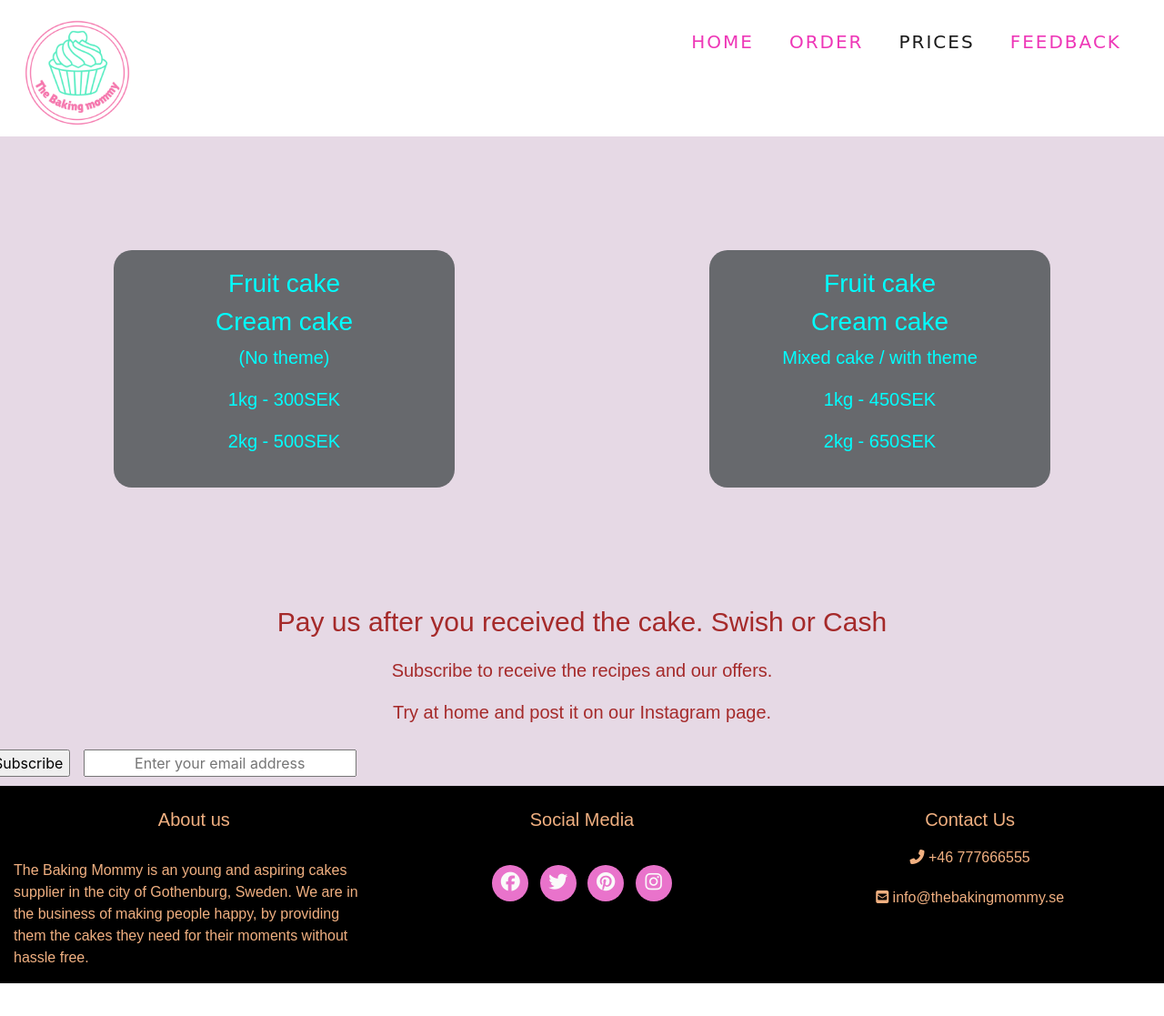
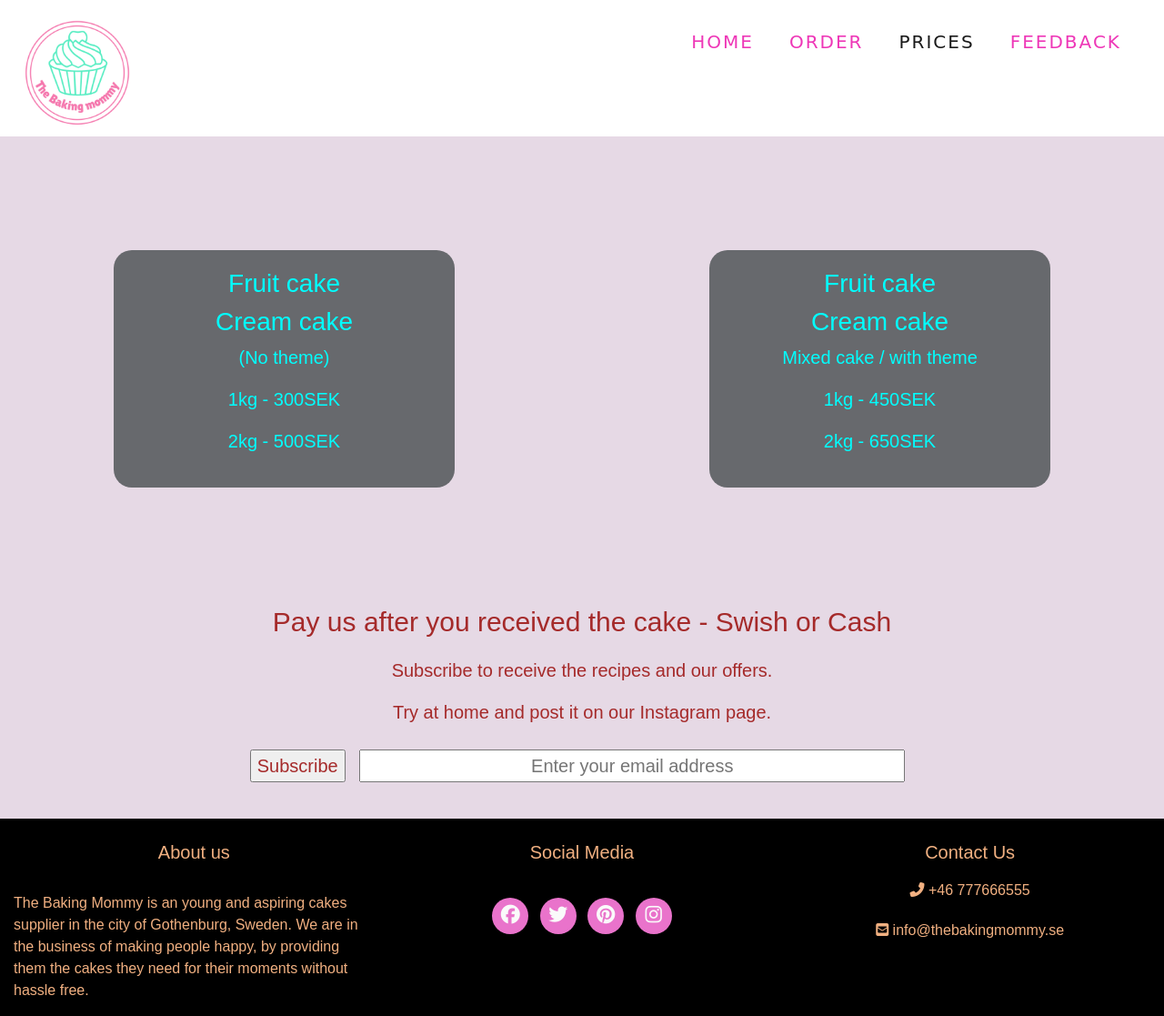
Before and after one commit to murthy1811/The-Baking-Mommy_MS2, a plain HTML site: page prices.html in a window 1280 px wide. Shown: the whole page at 91% size. Before the commit the page ends 1081 px from the top, so only its background shows below. Drawn offline with nearby package versions, Linux system fonts and the light colour scheme; some packages are replaced by stand-ins of ours; a script that the page names is missing; a web font is replaced by a local one.

Commit message:
css updated for subscribe button

```diff
--- a/assets/css/style.css
+++ b/assets/css/style.css
@@ -568,17 +568,21 @@ div#map {
      font-size: 20px;
  }
 
- .subscription label{
+ .subscription {
      font-family: Reggae One, sans-serif;
-     color: brown;
      font-size: 20px;
      padding-bottom: 30px;
-     margin-left: 300px;
+     text-align: center;
  }
 
 
 #mailbox{
     text-align: center;
-    width: 300px;
+    width: 600px;
     margin: 10px;
 }
+
+#subscribe{
+    color: brown;
+    text-align: center;
+}
--- a/prices.html
+++ b/prices.html
@@ -82,7 +82,7 @@
 
             <div class="row">
                 <div class="col-12 payment">
-                    <p><span> Pay us after you received the cake. Swish or Cash</span></p>
+                    <p><span> Pay us after you received the cake - Swish or Cash</span></p>
                 </div>
             </div>
             <div class="row">
@@ -91,14 +91,12 @@
                     <p><span> Try at home and post it on our Instagram page.</span></p>
 
                 </div>
-                <div class="row">
-                    <div class="col-12 subscription" >
+            </div>
+            <div class="row  subscription">
+            <div class="col-12" >
                                 <input type="submit" value="Subscribe" id="subscribe">
                                 <input type="text" placeholder="Enter your email address" name="email address" id="mailbox" required>
                       </div>
-                </div>
-
-
             </div>
 
 
```
